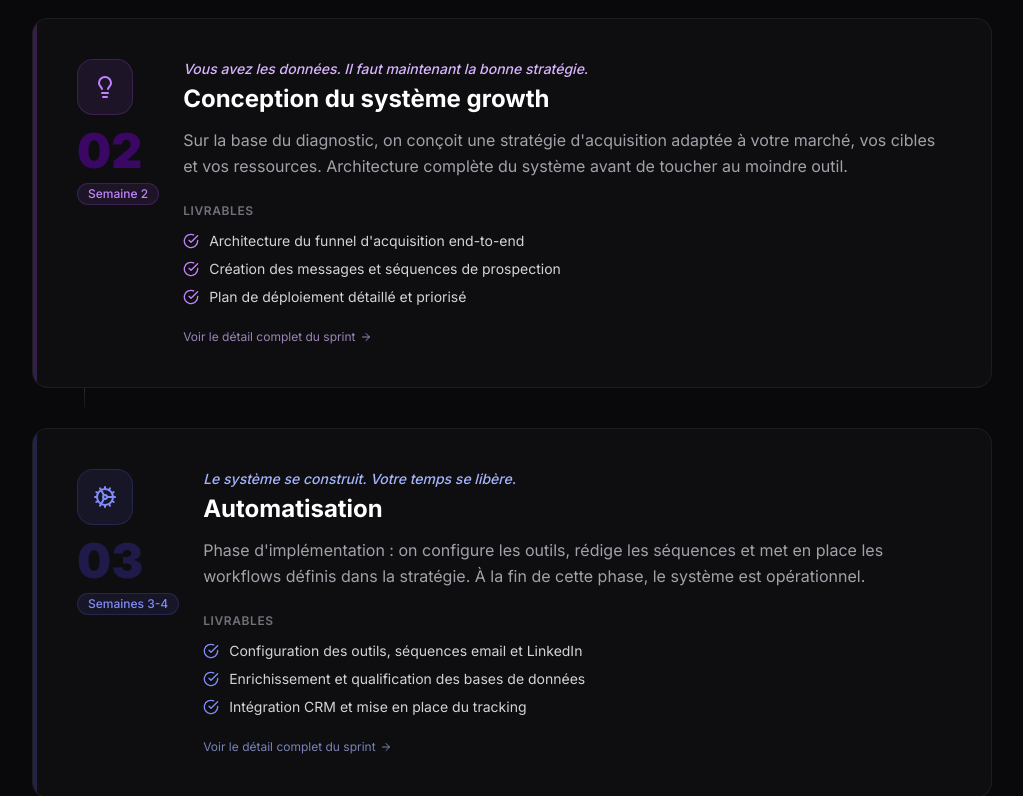
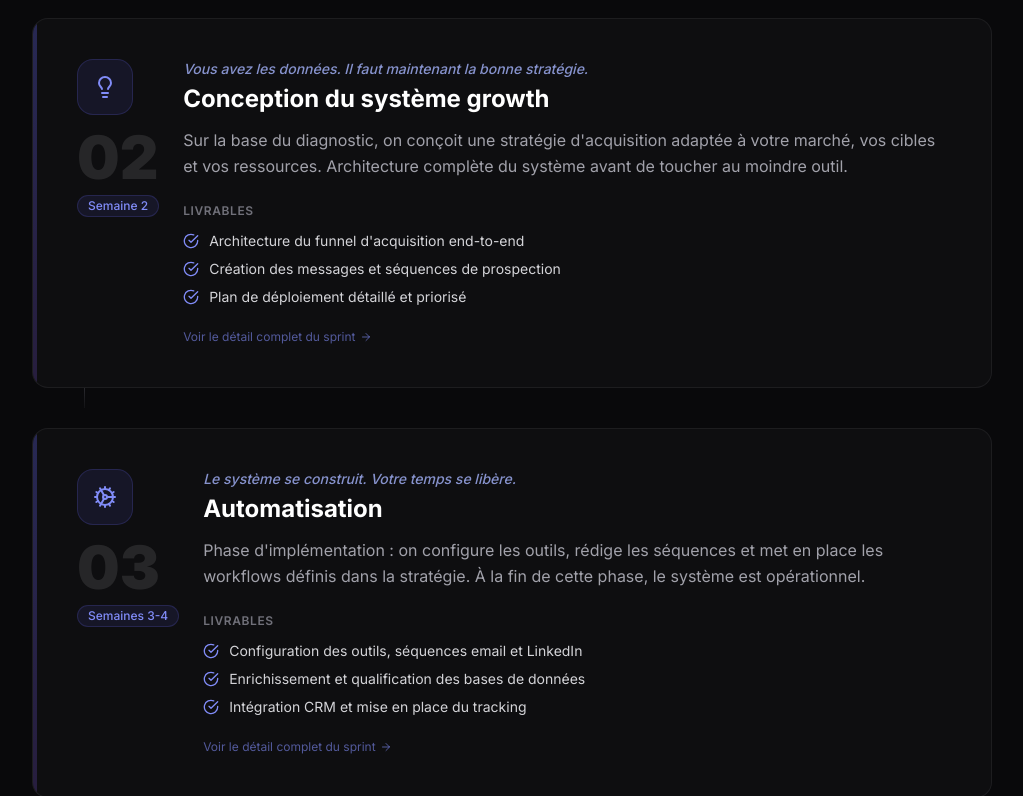
Before and after one commit to Laremss/Reekko, a Next.js app: page /methode in a window 1280 px wide. Shown: the part 1620-2416 px from the top of the page, without its empty margins (128-1151 px from the left). Built offline with nearby package versions, Linux system fonts and the light colour scheme.

Commit message:
methodes cartes

```diff
--- a/app/methode/page.tsx
+++ b/app/methode/page.tsx
@@ -26,16 +26,6 @@ const phases = [
       'Identification des personas et de l\'ICP',
       'Rapport de diagnostic avec opportunités prioritaires',
     ],
-    accent: 'bg-violet-500/40',
-    iconBg: 'bg-violet-500/10',
-    iconBorder: 'border-violet-500/20',
-    iconColor: 'text-violet-400',
-    numberColor: 'text-violet-950',
-    subtitleColor: 'text-violet-300',
-    durationBg: 'bg-violet-500/10 border-violet-500/20 text-violet-400',
-    checkColor: 'text-violet-400',
-    hoverBorder: 'hover:border-violet-500/20',
-    hoverBg: 'hover:bg-violet-950/10',
   },
   {
     number: '02',
@@ -50,16 +40,6 @@ const phases = [
       'Création des messages et séquences de prospection',
       'Plan de déploiement détaillé et priorisé',
     ],
-    accent: 'bg-purple-500/40',
-    iconBg: 'bg-purple-500/10',
-    iconBorder: 'border-purple-500/20',
-    iconColor: 'text-purple-400',
-    numberColor: 'text-purple-950',
-    subtitleColor: 'text-purple-300',
-    durationBg: 'bg-purple-500/10 border-purple-500/20 text-purple-400',
-    checkColor: 'text-purple-400',
-    hoverBorder: 'hover:border-purple-500/20',
-    hoverBg: 'hover:bg-purple-950/10',
   },
   {
     number: '03',
@@ -74,16 +54,6 @@ const phases = [
       'Enrichissement et qualification des bases de données',
       'Intégration CRM et mise en place du tracking',
     ],
-    accent: 'bg-indigo-500/40',
-    iconBg: 'bg-indigo-500/10',
-    iconBorder: 'border-indigo-500/20',
-    iconColor: 'text-indigo-400',
-    numberColor: 'text-indigo-950',
-    subtitleColor: 'text-indigo-300',
-    durationBg: 'bg-indigo-500/10 border-indigo-500/20 text-indigo-400',
-    checkColor: 'text-indigo-400',
-    hoverBorder: 'hover:border-indigo-500/20',
-    hoverBg: 'hover:bg-indigo-950/10',
   },
   {
     number: '04',
@@ -98,16 +68,6 @@ const phases = [
       'Optimisation des messages, ciblages et séquences',
       'Documentation et transfert de compétences à l\'équipe',
     ],
-    accent: 'bg-blue-500/40',
-    iconBg: 'bg-blue-500/10',
-    iconBorder: 'border-blue-500/20',
-    iconColor: 'text-blue-400',
-    numberColor: 'text-blue-950',
-    subtitleColor: 'text-blue-300',
-    durationBg: 'bg-blue-500/10 border-blue-500/20 text-blue-400',
-    checkColor: 'text-blue-400',
-    hoverBorder: 'hover:border-blue-500/20',
-    hoverBg: 'hover:bg-blue-950/10',
   },
 ]
 
@@ -226,24 +186,24 @@ export default function MethodePage() {
           <div className="space-y-5">
             {phases.map((phase, index) => (
               <div key={index}>
-                <div className={`group rounded-2xl border border-zinc-800/60 ${phase.hoverBorder} bg-zinc-900/40 ${phase.hoverBg} overflow-hidden transition-all duration-300 flex`}>
+                <div className="group rounded-2xl border border-zinc-800/60 hover:border-indigo-500/25 bg-zinc-900/40 hover:bg-indigo-950/10 overflow-hidden transition-all duration-300 flex">
 
                   {/* Accent bar gauche */}
-                  <div className={`w-1 flex-shrink-0 ${phase.accent} opacity-60 group-hover:opacity-100 transition-opacity duration-300`} />
+                  <div className="w-1 flex-shrink-0 bg-gradient-to-b from-indigo-500/60 to-violet-500/40 opacity-50 group-hover:opacity-100 transition-opacity duration-300" />
 
                   <div className="flex-1 p-8 sm:p-10">
                     <div className="flex flex-col sm:flex-row sm:items-start gap-6">
 
                       {/* Left: Icon + Number */}
                       <div className="flex items-center gap-4 sm:flex-col sm:items-start sm:gap-3">
-                        <div className={`w-14 h-14 rounded-2xl ${phase.iconBg} border ${phase.iconBorder} flex items-center justify-center flex-shrink-0 group-hover:scale-110 transition-transform duration-300`}>
-                          <phase.icon className={`w-6 h-6 ${phase.iconColor}`} />
+                        <div className="w-14 h-14 rounded-2xl bg-indigo-500/10 border border-indigo-500/20 flex items-center justify-center flex-shrink-0 group-hover:scale-110 transition-transform duration-300">
+                          <phase.icon className="w-6 h-6 text-indigo-400" />
                         </div>
                         <div>
-                          <div className={`text-5xl font-black leading-none ${phase.numberColor} select-none group-hover:scale-110 transition-transform duration-300 origin-left`}>
+                          <div className="text-6xl font-black leading-none text-white/10 group-hover:text-white/20 select-none transition-all duration-300 origin-left group-hover:scale-110">
                             {phase.number}
                           </div>
-                          <div className={`inline-flex mt-2 text-xs font-medium px-2.5 py-0.5 rounded-full border ${phase.durationBg}`}>
+                          <div className="inline-flex mt-2 text-xs font-medium px-2.5 py-0.5 rounded-full border bg-indigo-500/10 border-indigo-500/20 text-indigo-400">
                             {phase.duration}
                           </div>
                         </div>
@@ -251,8 +211,7 @@ export default function MethodePage() {
 
                       {/* Right: Content */}
                       <div className="flex-1">
-                        {/* Subtitle as headline */}
-                        <p className={`text-sm font-medium ${phase.subtitleColor} mb-1 italic`}>
+                        <p className="text-sm font-medium text-indigo-300/80 mb-1 italic">
                           {phase.subtitle}
                         </p>
                         <h2 className="text-2xl font-bold text-white mb-3">
@@ -268,14 +227,14 @@ export default function MethodePage() {
                         <ul className="space-y-2 mb-4">
                           {phase.deliverables.map((item, i) => (
                             <li key={i} className="flex items-start gap-2.5">
-                              <CheckCircle className={`w-4 h-4 ${phase.checkColor} flex-shrink-0 mt-0.5`} />
+                              <CheckCircle className="w-4 h-4 text-indigo-400 flex-shrink-0 mt-0.5" />
                               <span className="text-sm text-zinc-300">{item}</span>
                             </li>
                           ))}
                         </ul>
                         <a
                           href="/services"
-                          className={`inline-flex items-center gap-1 text-xs ${phase.subtitleColor} opacity-70 hover:opacity-100 transition-opacity`}
+                          className="inline-flex items-center gap-1 text-xs text-indigo-400/60 hover:text-indigo-400 transition-colors"
                         >
                           Voir le détail complet du sprint
                           <ArrowRight className="w-3 h-3" />
```
